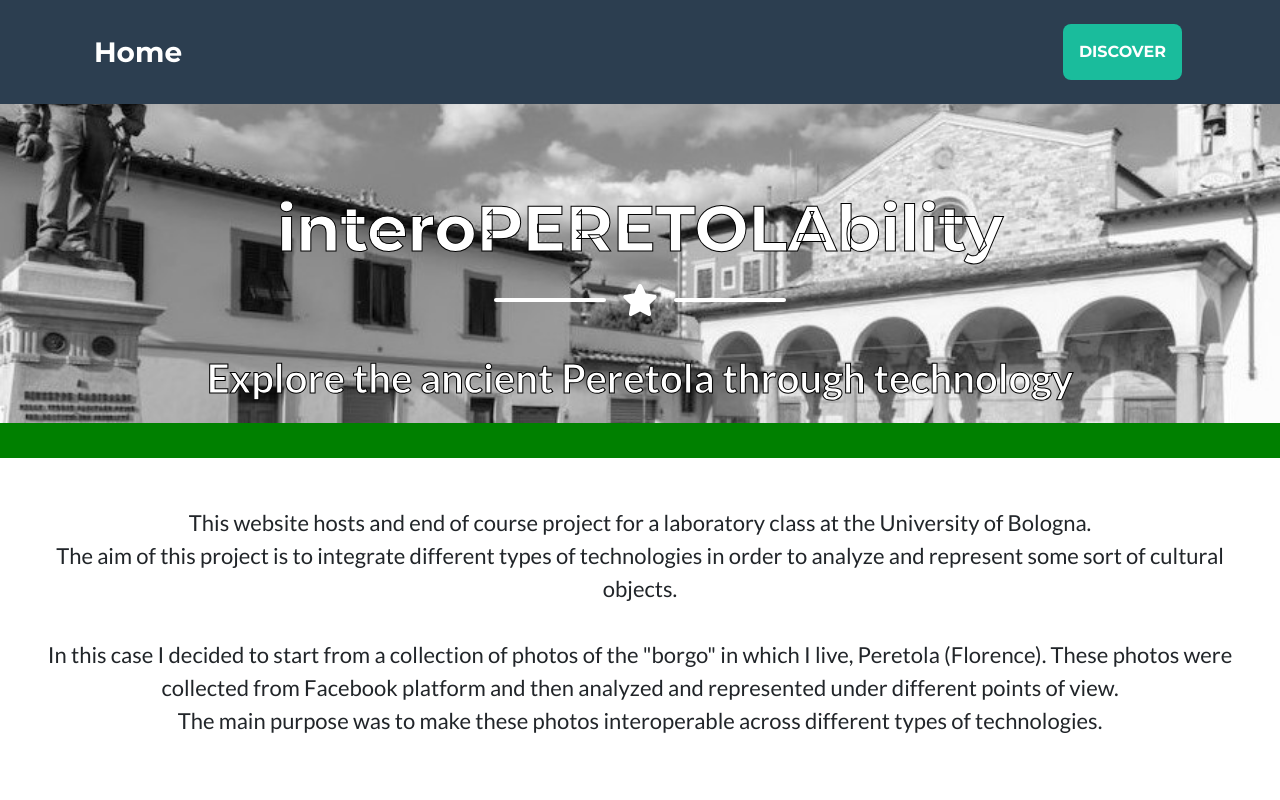
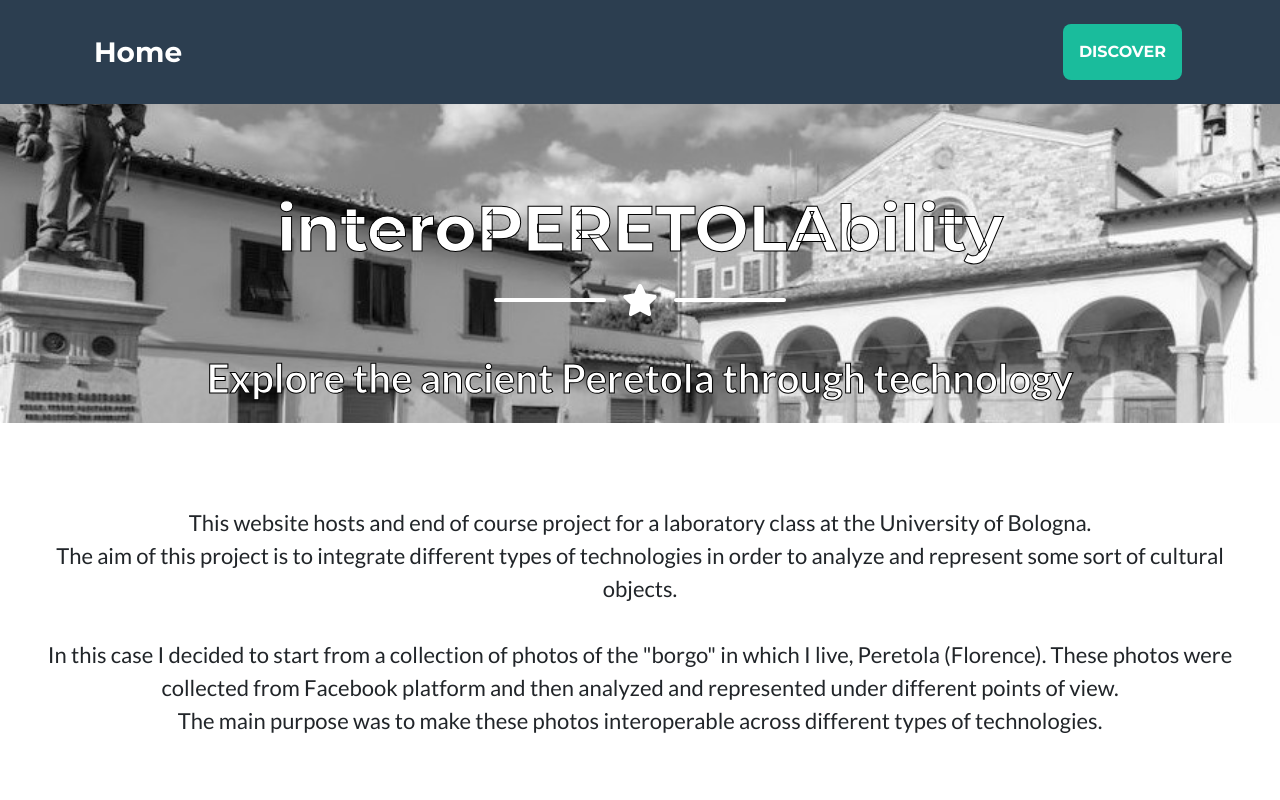
Before and after one commit to beccadelbens/interoPERETOLAbility, a plain HTML site: page index.html in a window 1280 px wide. Shown: the top 800 px of the page. Drawn offline with nearby package versions, Linux system fonts and the light colour scheme.

Commit message:
Update index.html

```diff
--- a/index.html
+++ b/index.html
@@ -29,7 +29,7 @@
             </div>
         </nav>
         <!-- Masthead-->
-        <header class="masthead bg-primary text-white text-center" style="background-color: green !important;">
+        <header class="masthead bg-primary text-white text-center" style="background-color: white !important; background-image: url("https://github.com/beccadelbens/interoPERETOLAbility/blob/master/background.jpg") !important;">
             <div class="container d-flex align-items-center flex-column">
                 <h1 class="masthead-heading mb-0" style="text-transform: none;">interoPERETOLAbility</h1>
                 <!-- Icon Divider-->
```
